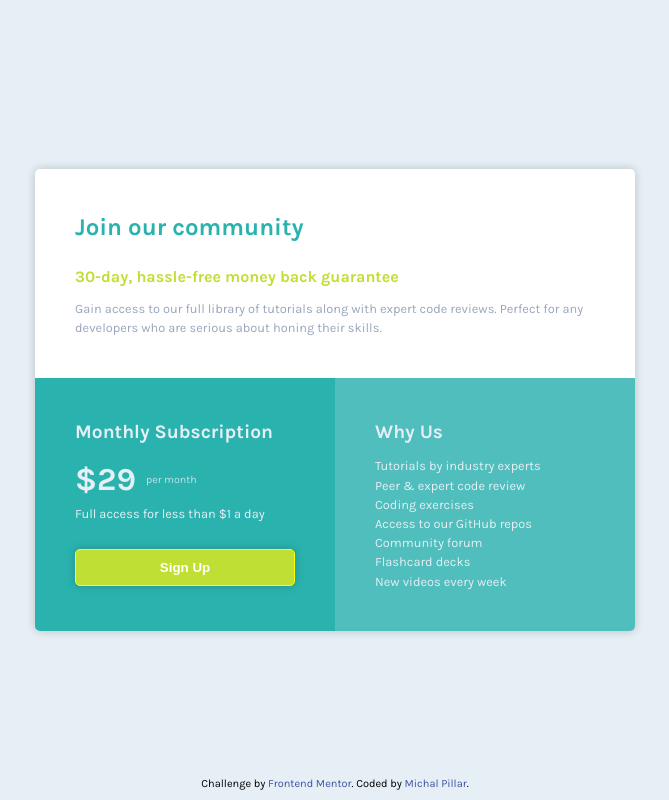
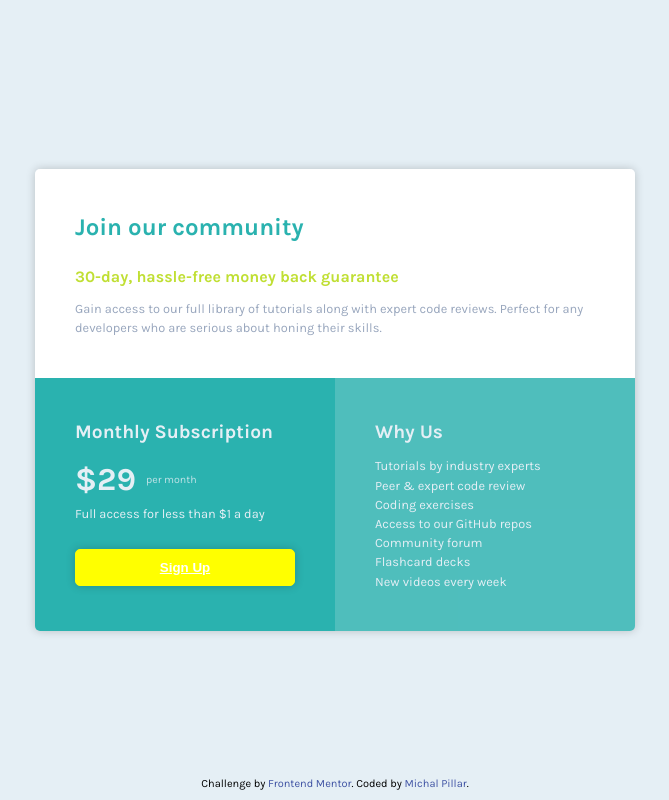
Before and after one commit to MichalPillar/frontendmentor-price-component, a plain HTML site: page index.html in a window 1280 px wide. In both pictures the pointer is over the button "Sign Up". Shown: the whole page, without its empty margins (305-974 px from the left). Drawn offline with Linux system fonts and the light colour scheme.

Commit message:
Added hover state for sign-up button

```diff
--- a/styles/style.css
+++ b/styles/style.css
@@ -152,4 +152,9 @@ footer {
     font-size: 1.5rem;
     margin-bottom: 20px;
   }
+
+  .signUpBtn:hover {
+    background-color: yellow;
+    text-decoration: underline;
+  }
 }
```
